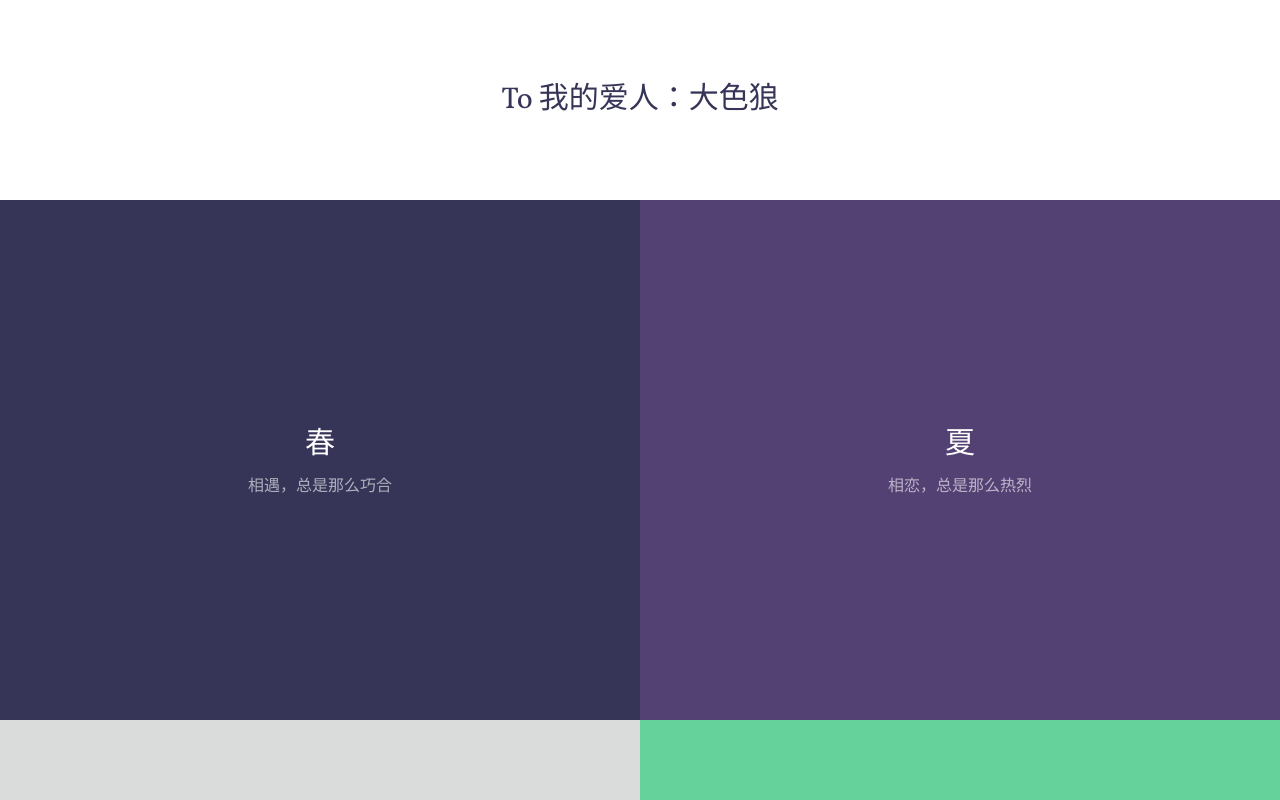
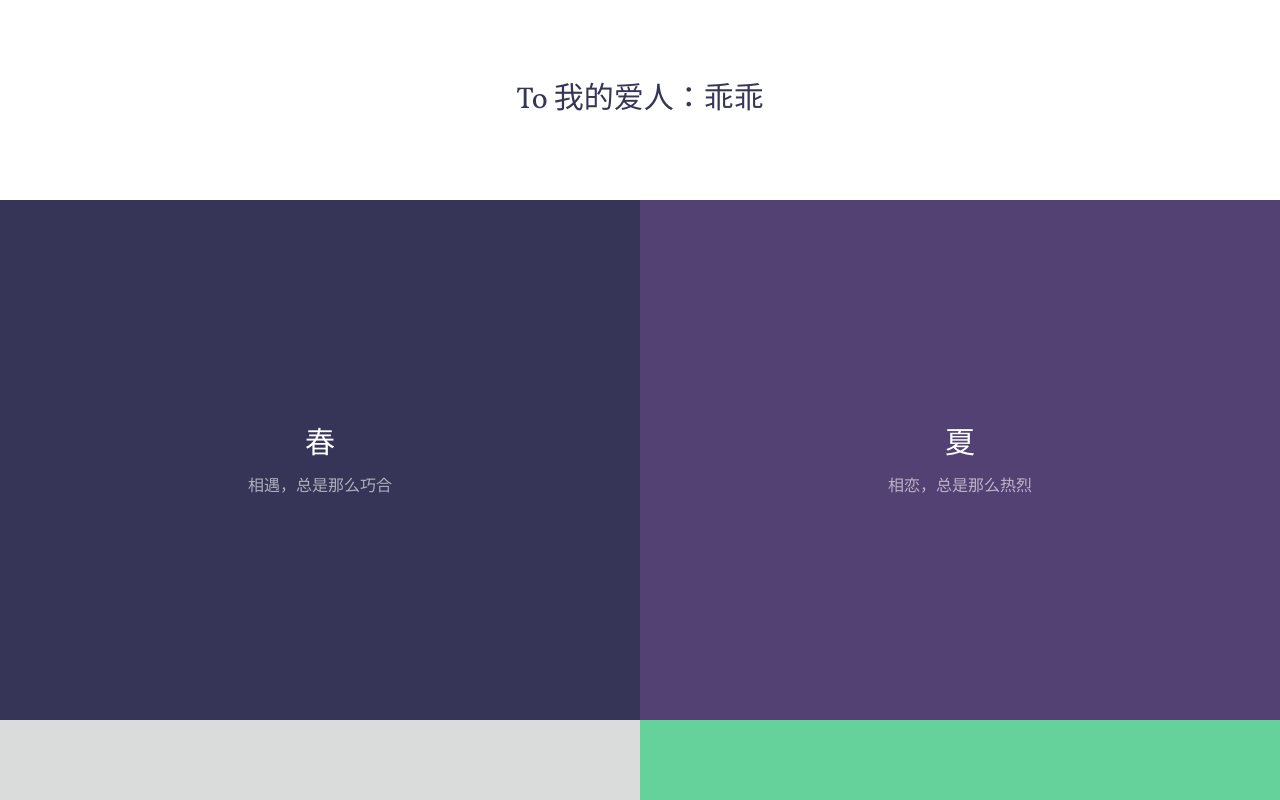
Before and after one commit to capton586/capton586.github.io, a plain HTML site: page index.html in a window 1280 px wide. Shown: the top 800 px of the page. Drawn offline with nearby package versions, Linux system fonts and the light colour scheme.

Commit message:
Update index.html

```diff
--- a/index.html
+++ b/index.html
@@ -15,7 +15,7 @@
 <body>
 	<main class="cd-main">
 		<header>
-			<h1>To 我的爱人：大色狼</h1>
+			<h1>To 我的爱人：乖乖</h1>
 		</header>
 
 		<ul class="cd-gallery">
```
